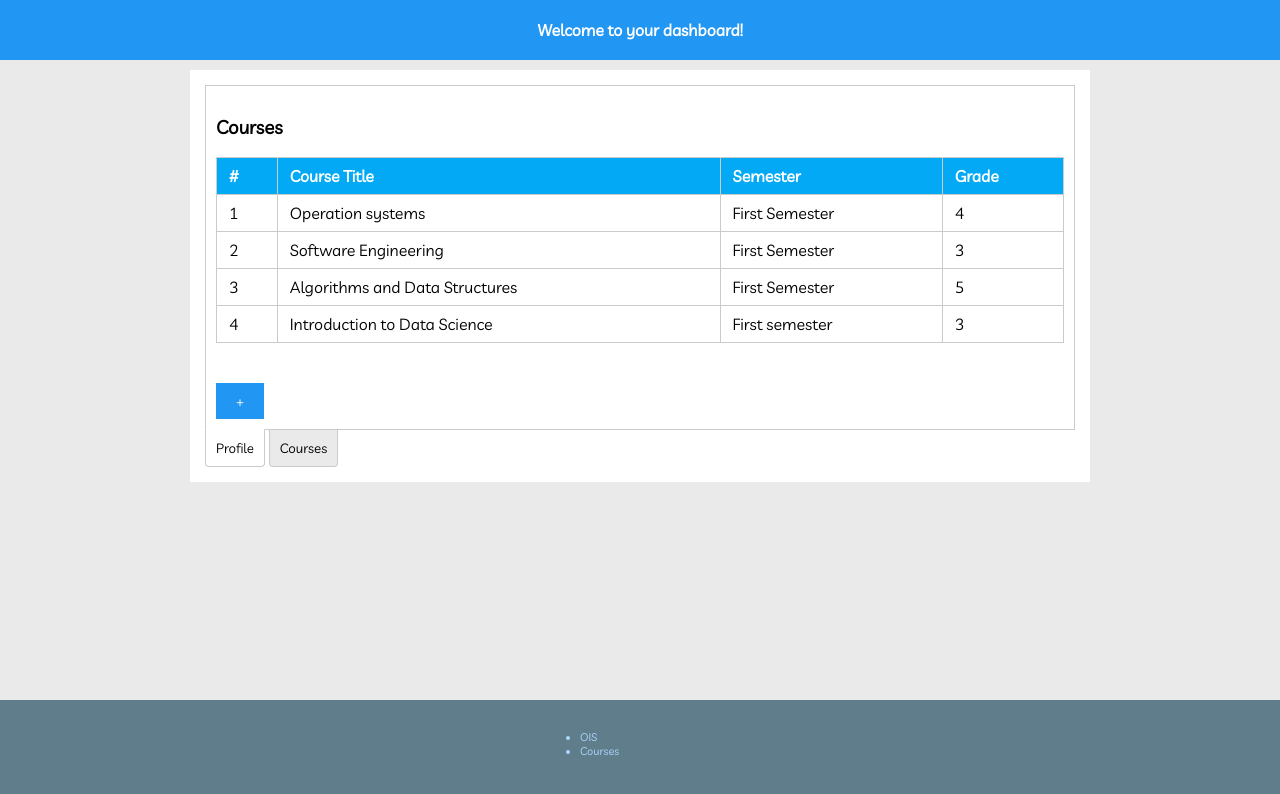
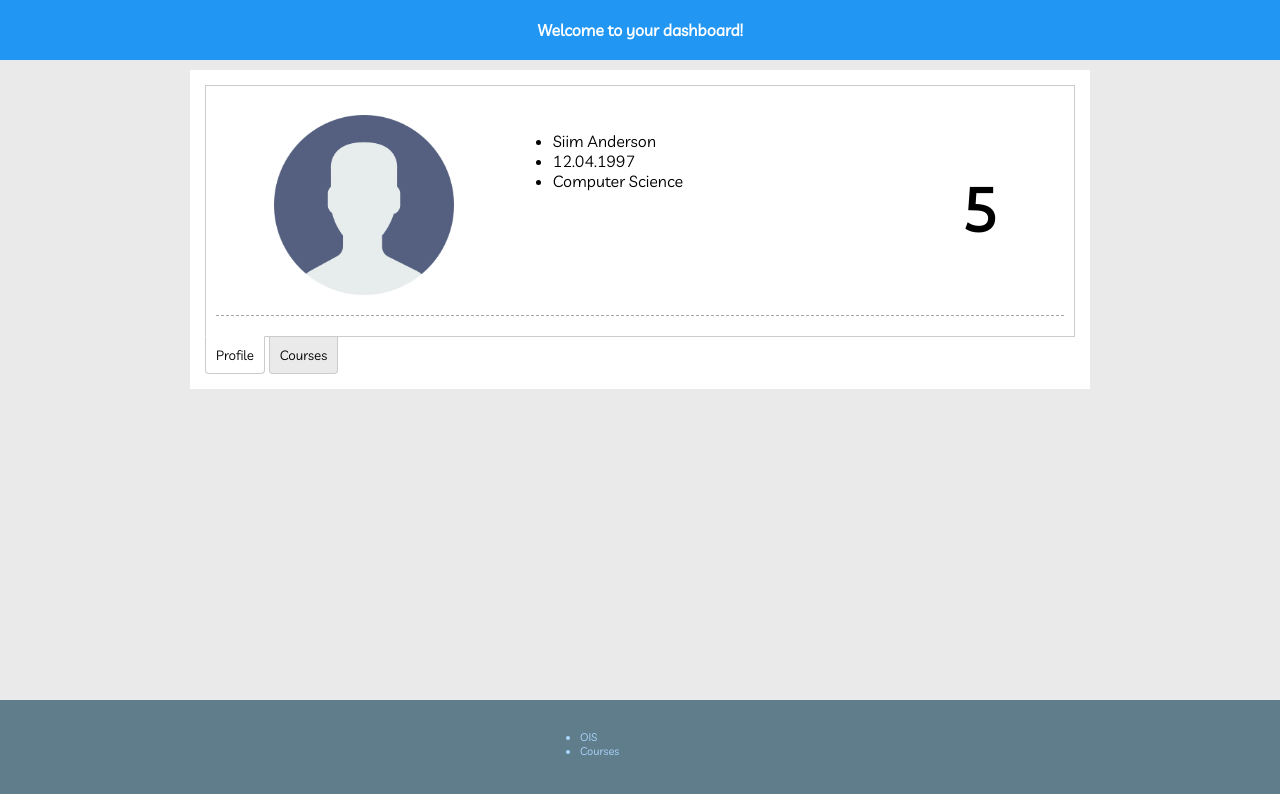
Before and after one commit to arturand/Homework2, a plain HTML site: page index.html in a window 1280 px wide. Both pictures are taken after a click on the button "Profile". Drawn offline with nearby package versions, Linux system fonts and the light colour scheme.

Commit message:
Made "Profile " and "Courses" buttons clickable so that they show/hide corresponding containers

```diff
--- a/index.html
+++ b/index.html
@@ -20,7 +20,7 @@
     <section id="container">
         <section id="main">
             <div class="content">
-                <div id="profile-container" class="tab">
+                <div id="profile-container" class="tab active">
                     <div id="profile">
                         <h1></h1>
                         <div class="avatar">
@@ -39,7 +39,7 @@
                         <div class="clear-fix"></div>
                     </div>
                 </div>
-                <div id="courses-container" class="tab active">
+                <div id="courses-container" class="tab">
                     <h1 class="title">Courses</h1>
                     <table id="courses">
                         <thead>
--- a/res/js/script.js
+++ b/res/js/script.js
@@ -50,5 +50,21 @@ $(function () {
             //Append tr tag to tbody element inside and element with courses-container
             $('#courses-container tbody').append(tr)
         }
+
+        $("#profile-button").click(function(){
+            $("#profile-button").removeClass("pill").addClass("pill active");
+            $("#courses-button").removeClass("pill active").addClass("pill");
+
+            $("#profile-container").addClass("tab active");
+            $("#courses-container").removeClass("tab active").addClass("tab");
+        });
+
+        $("#courses-button").click(function(){
+            $("#courses-button").removeClass("pill").addClass("pill active");
+            $("#profile-button").removeClass("pill active").addClass("pill");
+
+            $("#courses-container").addClass("tab active");
+            $("#profile-container").removeClass("tab active").addClass("tab");
+        });
     }
 });
```
